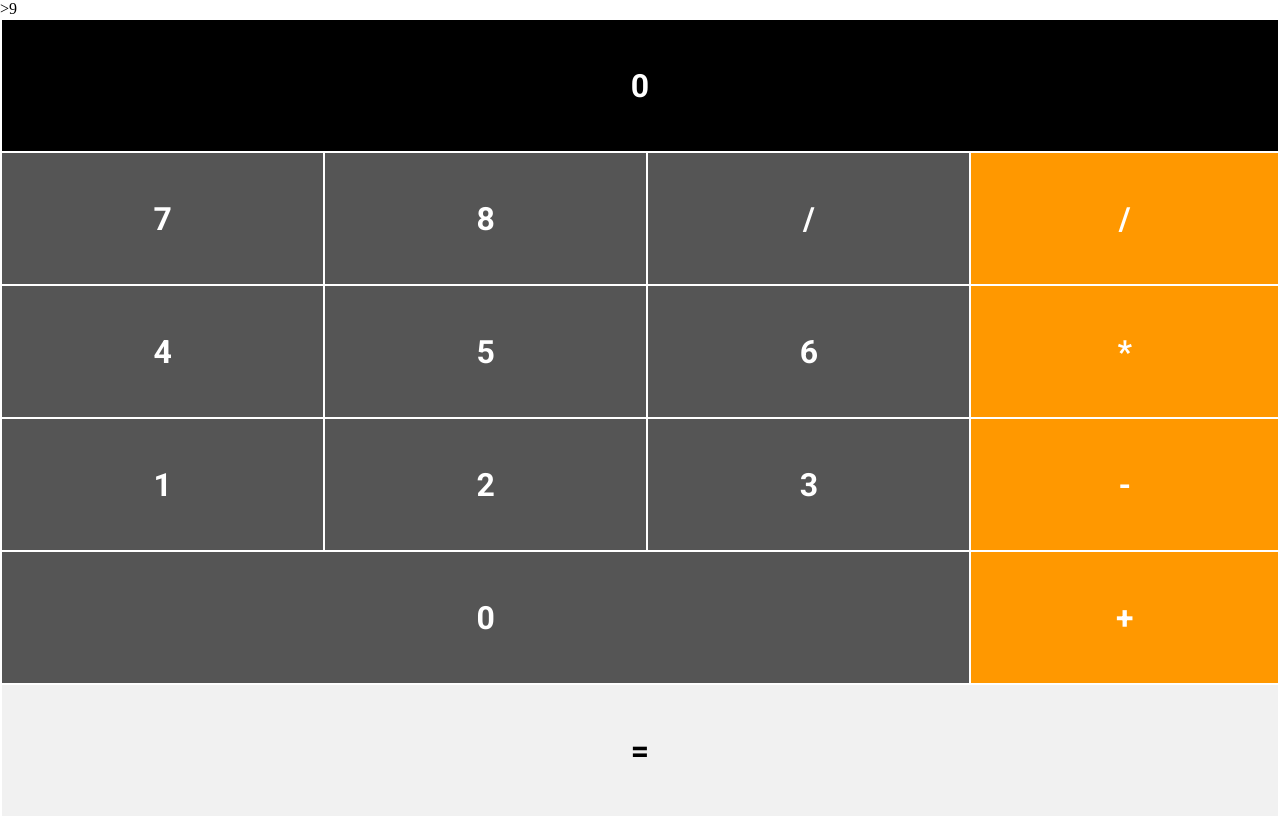
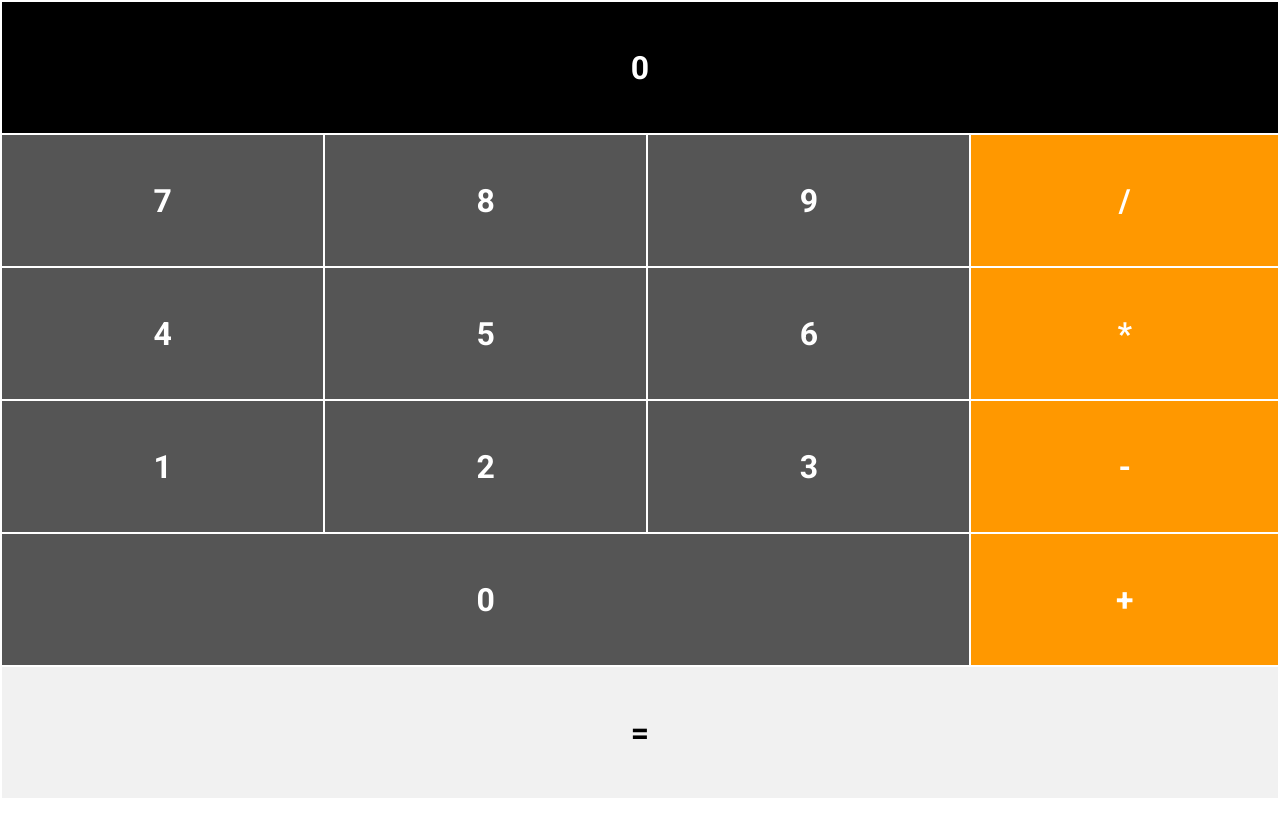
Before and after one commit to MaSStiK/calculator, a plain HTML site: page index.html in a window 1280 px wide. Drawn offline with Linux system fonts and the light colour scheme.

Commit message:
Update index.html

```diff
--- a/index.html
+++ b/index.html
@@ -15,7 +15,7 @@
 			<tr>
 				<td class="Calculator__numb">7</td>
 				<td class="Calculator__numb">8</td>
-				<td class="Calculator__numb">/</td>>9</td>
+				<td class="Calculator__numb">9</td>
 				<td class="Calculator__fun">/</td>
 			</tr>
 			<tr>
```
